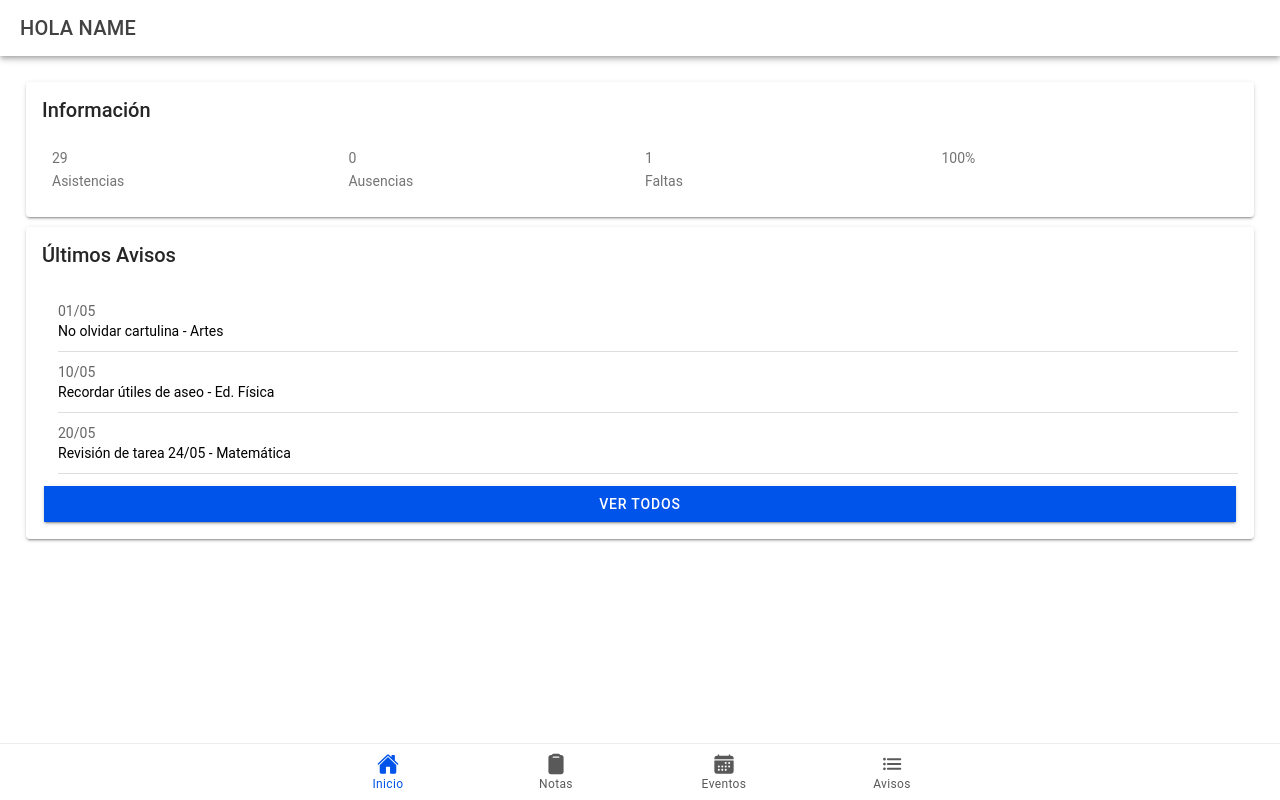
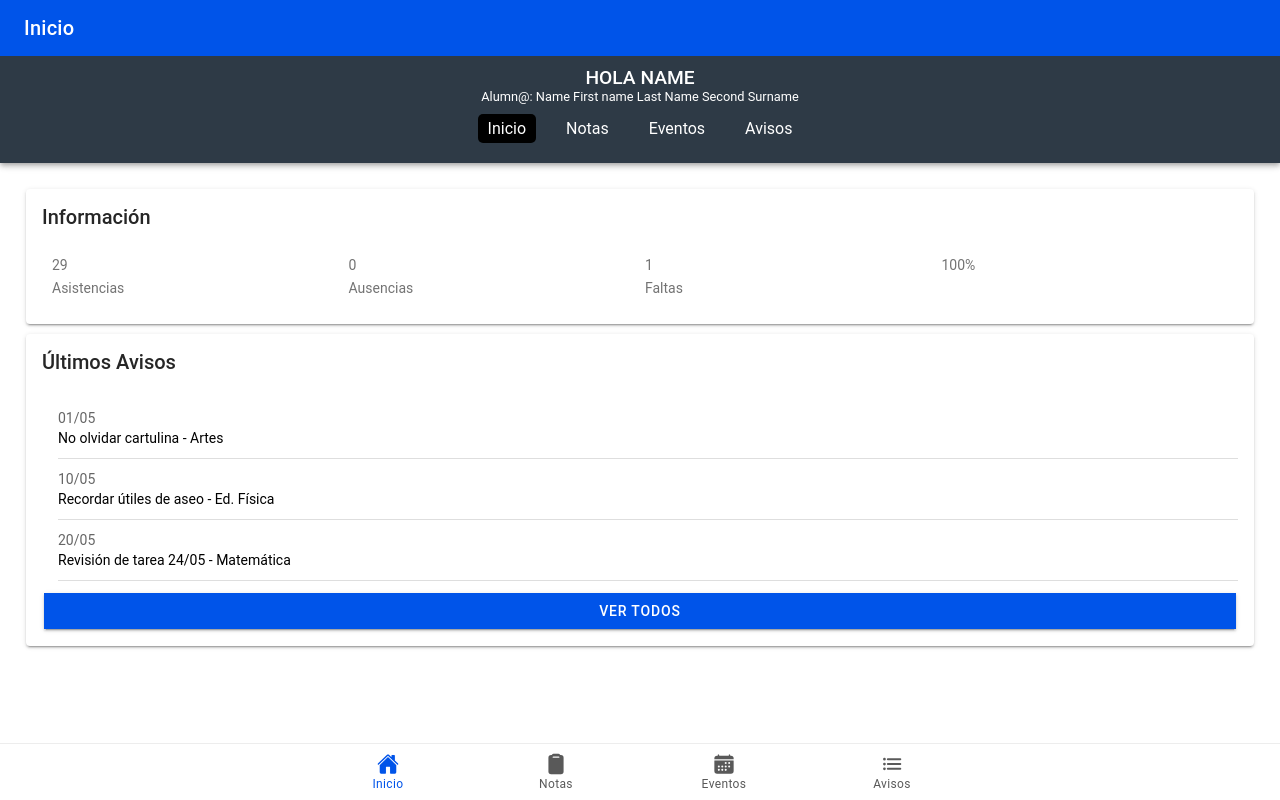
Before and after one commit to TanoOliva/Parent-Track, a React (Vite) app in the folder ionic-react/: page /home in a window 1280 px wide. Built offline with nearby package versions, Linux system fonts and the light colour scheme.

Commit message:
Update 1
Definición de Header

```diff
--- a/ionic-react/src/App.tsx
+++ b/ionic-react/src/App.tsx
@@ -3,6 +3,7 @@ import { IonApp, IonRouterOutlet, IonTabs, IonTabBar, IonTabButton, IonIcon, Ion
 import { IonReactRouter } from '@ionic/react-router';
 import Home from './pages/Home';
 import Avisos from './pages/Avisos';
+import Notas from './pages/Notas';  // Asegúrate de importar las nuevas páginas
 import { home, list, clipboard, calendar } from 'ionicons/icons';
 
 /* Core CSS required for Ionic components to work properly */
@@ -37,6 +38,9 @@ const App: React.FC = () => (
           <Route exact path="/avisos">
             <Avisos />
           </Route>
+          <Route exact path="/notas">
+            <Notas />
+          </Route>
           <Route exact path="/">
             <Redirect to="/home" />
           </Route>
--- /dev/null
+++ b/ionic-react/src/components/Header.css
@@ -0,0 +1,35 @@
+.sub-header {
+    background-color: #2E3A46;
+    text-align: center;
+    padding: 10px;
+    color: white;
+  }
+
+  .sub-header h2 {
+    margin: 0;
+    font-size: 1.2em;
+  }
+
+  .sub-header p {
+    margin: 0;
+    font-size: 0.8em;
+  }
+
+  .tabs {
+    display: flex;
+    justify-content: center;
+    padding: 10px 0;
+  }
+
+  .tabs a {
+    margin: 0 10px;
+    color: white;
+    text-decoration: none;
+    padding: 5px 10px;
+    border-radius: 5px;
+  }
+
+  .tabs a.active {
+    background-color: #000;
+    color: white;
+  }
--- /dev/null
+++ b/ionic-react/src/components/Header.tsx
@@ -0,0 +1,32 @@
+import React from 'react';
+import { IonHeader, IonToolbar, IonTitle, IonButtons, IonMenuButton } from '@ionic/react';
+import './Header.css';
+
+interface HeaderProps {
+  title: string;
+}
+
+const Header: React.FC<HeaderProps> = ({ title }) => {
+  return (
+    <IonHeader>
+      <IonToolbar color="primary">
+        <IonButtons slot="start">
+          <IonMenuButton />
+        </IonButtons>
+        <IonTitle>{title}</IonTitle>
+      </IonToolbar>
+      <div className="sub-header">
+        <h2>HOLA NAME</h2>
+        <p>Alumn@: Name First name Last Name Second Surname</p>
+        <div className="tabs">
+          <a href="/home" className={window.location.pathname === '/home' ? 'active' : ''}>Inicio</a>
+          <a href="/notas" className={window.location.pathname === '/notas' ? 'active' : ''}>Notas</a>
+          <a href="/eventos" className={window.location.pathname === '/eventos' ? 'active' : ''}>Eventos</a>
+          <a href="/avisos" className={window.location.pathname === '/avisos' ? 'active' : ''}>Avisos</a>
+        </div>
+      </div>
+    </IonHeader>
+  );
+};
+
+export default Header;
--- a/ionic-react/src/pages/Avisos.tsx
+++ b/ionic-react/src/pages/Avisos.tsx
@@ -1,5 +1,6 @@
 import React from 'react';
-import { IonContent, IonHeader, IonPage, IonTitle, IonToolbar, IonList, IonItem, IonLabel, IonAvatar } from '@ionic/react';
+import { IonContent, IonPage, IonList, IonItem, IonLabel, IonAvatar } from '@ionic/react';
+import Header from '../components/Header';
 import './Avisos.css';
 
 const Avisos: React.FC = () => {
@@ -13,11 +14,7 @@ const Avisos: React.FC = () => {
 
   return (
     <IonPage>
-      <IonHeader>
-        <IonToolbar>
-          <IonTitle>AVISOS</IonTitle>
-        </IonToolbar>
-      </IonHeader>
+      <Header title="Avisos" />
       <IonContent>
         <IonList>
           {avisos.map(aviso => (
--- a/ionic-react/src/pages/Home.tsx
+++ b/ionic-react/src/pages/Home.tsx
@@ -1,6 +1,7 @@
 import React from 'react';
-import { IonContent, IonHeader, IonPage, IonTitle, IonToolbar, IonCard, IonCardHeader, IonCardTitle, IonCardContent, IonGrid, IonRow, IonCol, IonList, IonItem, IonLabel, IonButton } from '@ionic/react';
+import { IonContent, IonPage, IonCard, IonCardHeader, IonCardTitle, IonCardContent, IonGrid, IonRow, IonCol, IonList, IonItem, IonLabel, IonButton } from '@ionic/react';
 import { useHistory } from 'react-router-dom';
+import Header from '../components/Header';
 import './Home.css';
 
 const Home: React.FC = () => {
@@ -11,11 +12,7 @@ const Home: React.FC = () => {
 
   return (
     <IonPage>
-      <IonHeader>
-        <IonToolbar>
-          <IonTitle>HOLA NAME</IonTitle>
-        </IonToolbar>
-      </IonHeader>
+      <Header title="Inicio" />
       <IonContent className="ion-padding">
         <IonCard>
           <IonCardHeader>
--- /dev/null
+++ b/ionic-react/src/pages/Notas.tsx
@@ -0,0 +1,17 @@
+import React from 'react';
+import { IonContent, IonPage } from '@ionic/react';
+import Header from '../components/Header';
+import './Notas.css';
+
+const Notas: React.FC = () => {
+  return (
+    <IonPage>
+      <Header title="Notas" />
+      <IonContent>
+        {/* Contenido de la página de Notas */}
+      </IonContent>
+    </IonPage>
+  );
+};
+
+export default Notas;
```
Also changed, not shown: ionic-react/src/pages/Notas.css (added).
